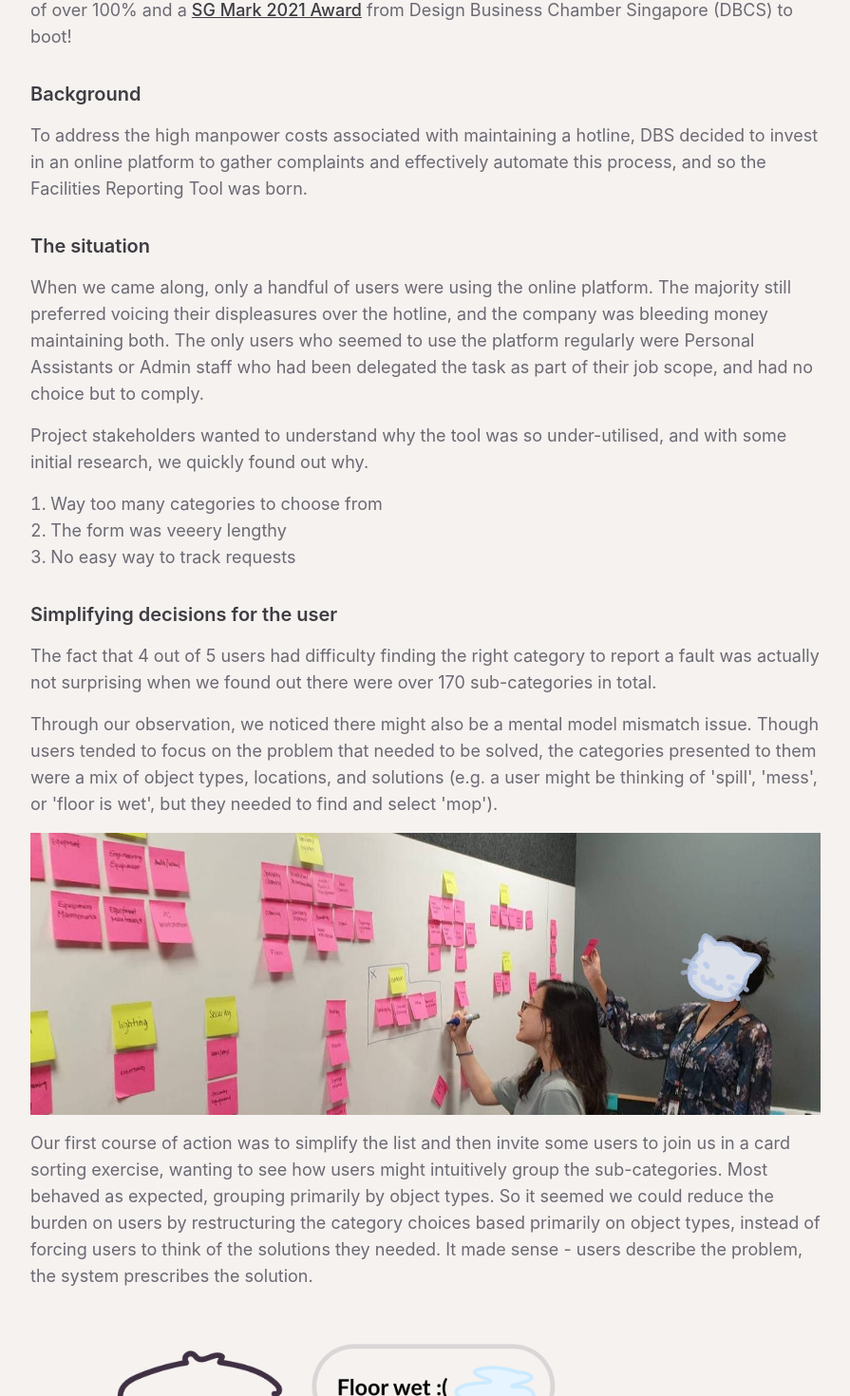
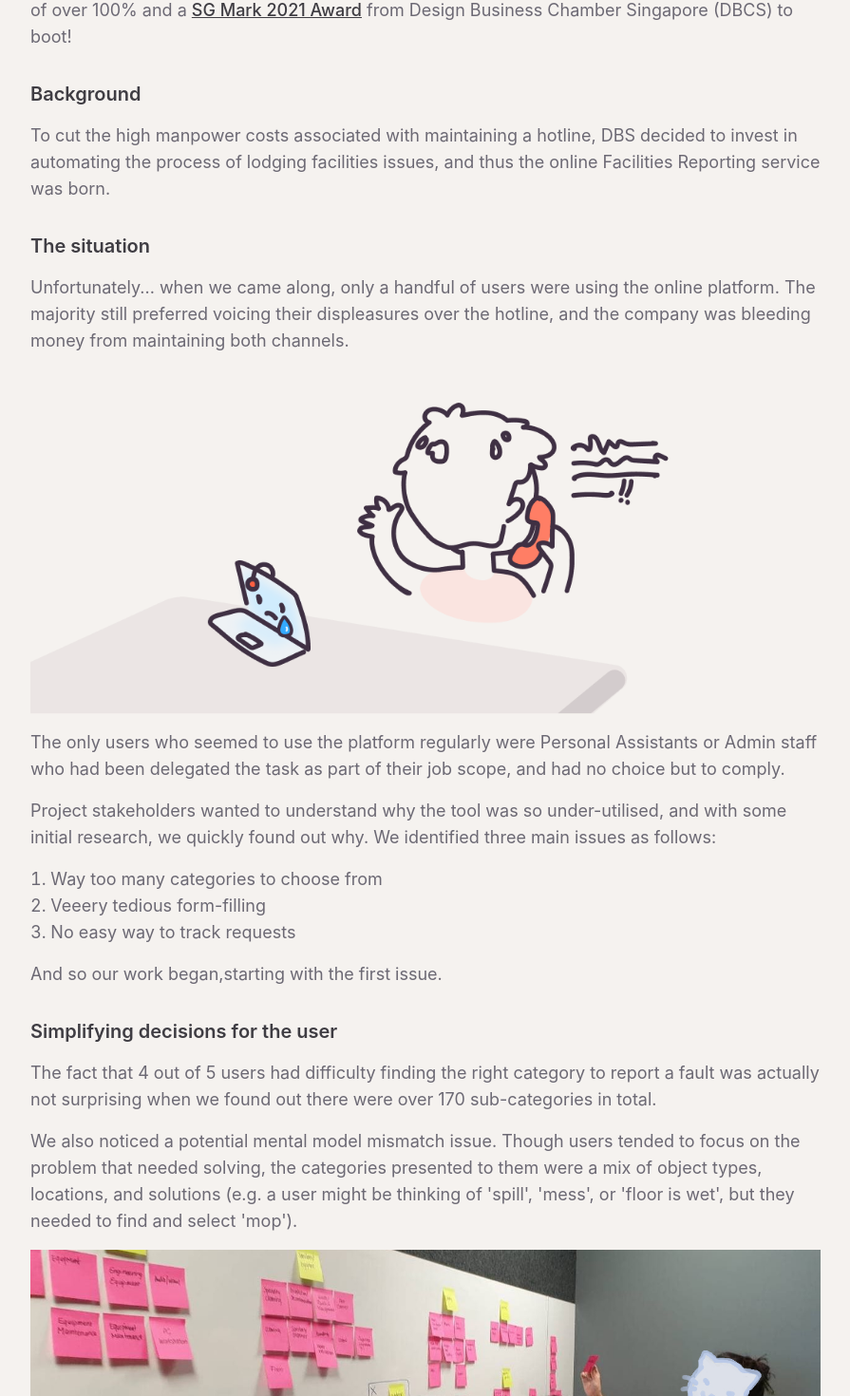
Before and after one commit to fallingusagi/my-website, a React (Create React App) app: page /projectFR in a window 1280 px wide. Shown: the part 817-2287 px from the top of the page at 95% size, without its empty margins (192-1087 px from the left). Built offline with nearby package versions, Linux system fonts and the light colour scheme; what @mojs/core would draw is missing.

Commit message:
added FR illus

```diff
--- a/src/pages/projectFR.jsx
+++ b/src/pages/projectFR.jsx
@@ -3,6 +3,7 @@ import ProjectFR from '../assets/ProjectFR.png';
 import FR1 from '../assets/FR1.png';
 import FR2 from '../assets/FR2.png';
 import FR4 from '../assets/FR4.png';
+import FRhotline from '../assets/FR hotline.png';
 import FRpietree from '../assets/FR pie tree.png';
 import FRcardsort from '../assets/FR card sort.jpg';
 import FRmentalmodel from '../assets/FRmentalmodel.png';
@@ -46,9 +47,9 @@ export const ProjectPageFR = () => {
                                 {"Background"}
                             </p>
                             <p className="text-sm sm:text-base md:text-lg text-mytheme-ebony">
-                                {"To address the high manpower costs associated with maintaining a hotline, "}
-                                {"DBS decided to invest in an online platform to gather complaints and effectively "}
-                                {"automate this process, and so the Facilities Reporting Tool was born."}
+                                {"To cut the high manpower costs associated with maintaining a hotline, "}
+                                {"DBS decided to invest in automating the process of lodging facilities issues, "}
+                                {"and thus the online Facilities Reporting service was born."}
                             </p>
                         </div>
                         {/* The situation */}
@@ -57,15 +58,18 @@ export const ProjectPageFR = () => {
                                 {"The situation"}
                             </p>
                             <p className="text-sm sm:text-base md:text-lg text-mytheme-ebony">
-                                {"When we came along, only a handful of users were using the online platform. "}
+                                {"Unfortunately... when we came along, only a handful of users were using the online platform. "}
                                 {"The majority still preferred voicing their displeasures over the hotline, "}
-                                {"and the company was bleeding money maintaining both. "}
+                                {"and the company was bleeding money from maintaining both channels. "}
+                            </p>
+                            <img src={FRhotline} />
+                            <p className="text-sm sm:text-base md:text-lg text-mytheme-ebony">
                                 {"The only users who seemed to use the platform regularly were Personal Assistants or Admin staff "}
                                 {"who had been delegated the task as part of their job scope, and had no choice but to comply. "}
                             </p>
                             <p className="text-sm sm:text-base md:text-lg text-mytheme-ebony">
                                 {"Project stakeholders wanted to understand why the tool was so under-utilised, "}
-                                {"and with some initial research, we quickly found out why. "}
+                                {"and with some initial research, we quickly found out why. We identified three main issues as follows: "}
                             </p>
                             <ul className="max-w-max space-y-0 list-decimal list-inside">
                                 <div className="space-y-0">
@@ -81,7 +85,7 @@ export const ProjectPageFR = () => {
                                 </div>
                                 <div className="space-y-0">
                                     <li className="text-sm sm:text-base md:text-lg text-mytheme-ebony">
-                                        {"The form was veeery lengthy"}
+                                        {"Veeery tedious form-filling"}
                                     </li>
                                     {/* <div className="pl-5">
                                         <p className="text-xs sm:text-sm  text-mytheme-ebony">
@@ -99,6 +103,9 @@ export const ProjectPageFR = () => {
                                     </div> */}
                                 </div>
                             </ul>
+                            <p className="text-sm sm:text-base md:text-lg text-mytheme-ebony">
+                                {"And so our work began,starting with the first issue. "}
+                            </p>
                         </div>
                         {/* Re-categorising the categories */}
                         <div className="space-y-4">
@@ -108,16 +115,16 @@ export const ProjectPageFR = () => {
                                 {"The fact that 4 out of 5 users had difficulty finding the right category to report a fault "}
                                 {"was actually not surprising when we found out there were over 170 sub-categories in total. "}</p>
                             <p className="text-sm sm:text-base md:text-lg text-mytheme-ebony">
-                                {"Through our observation, we noticed there might also be a mental model mismatch issue. "}
-                                {"Though users tended to focus on the problem that needed to be solved, the categories presented to them "}
+                                {"We also noticed a potential mental model mismatch issue. "}
+                                {"Though users tended to focus on the problem that needed solving, the categories presented to them "}
                                 {"were a mix of object types, locations, and solutions "}
                                 {"(e.g. a user might be thinking of 'spill', 'mess', or 'floor is wet', but they needed to find and select 'mop'). "}</p>
                             <img src={FRcardsort} />
                             <p className="text-sm sm:text-base md:text-lg text-mytheme-ebony">
-                                {"Our first course of action was to simplify the list and then invite some users to join us in a card sorting exercise, "}
-                                {"wanting to see how users might intuitively group the sub-categories. "}
+                                {"Our first course of action was to simplify the list and then invite some users to join us in a card sorting exercise "}
+                                {"to learn how users intuitively grouped the categories. "}
                                 {"Most behaved as expected, grouping primarily by object types. So it seemed "}
-                                {"we could reduce the burden on users by restructuring the category choices based primarily on object types, "}
+                                {"we could reduce the burden on users by restructuring the category choices based on object types, "}
                                 {"instead of forcing users to think of the solutions they needed. It made sense - "}
                                 {"users describe the problem, the system prescribes the solution."}</p>
                             <img src={FRmentalmodel} />
@@ -213,7 +220,7 @@ export const ProjectPageFR = () => {
                             </div>
                         </div>
                     </div>
-                    <NextPage pageLink={"/projectAlise"} pageLabel={"Next up: Save the shopping experience!"}/>
+                    <NextPage pageLink={"/projectAlise"} pageLabel={"Next up: Save the shopping experience!"} />
                 </div>
             </div>
         </div>
```
Also changed, not shown: src/assets/FR hotline.png (added), src/assets/FRmentalmodel.png.
